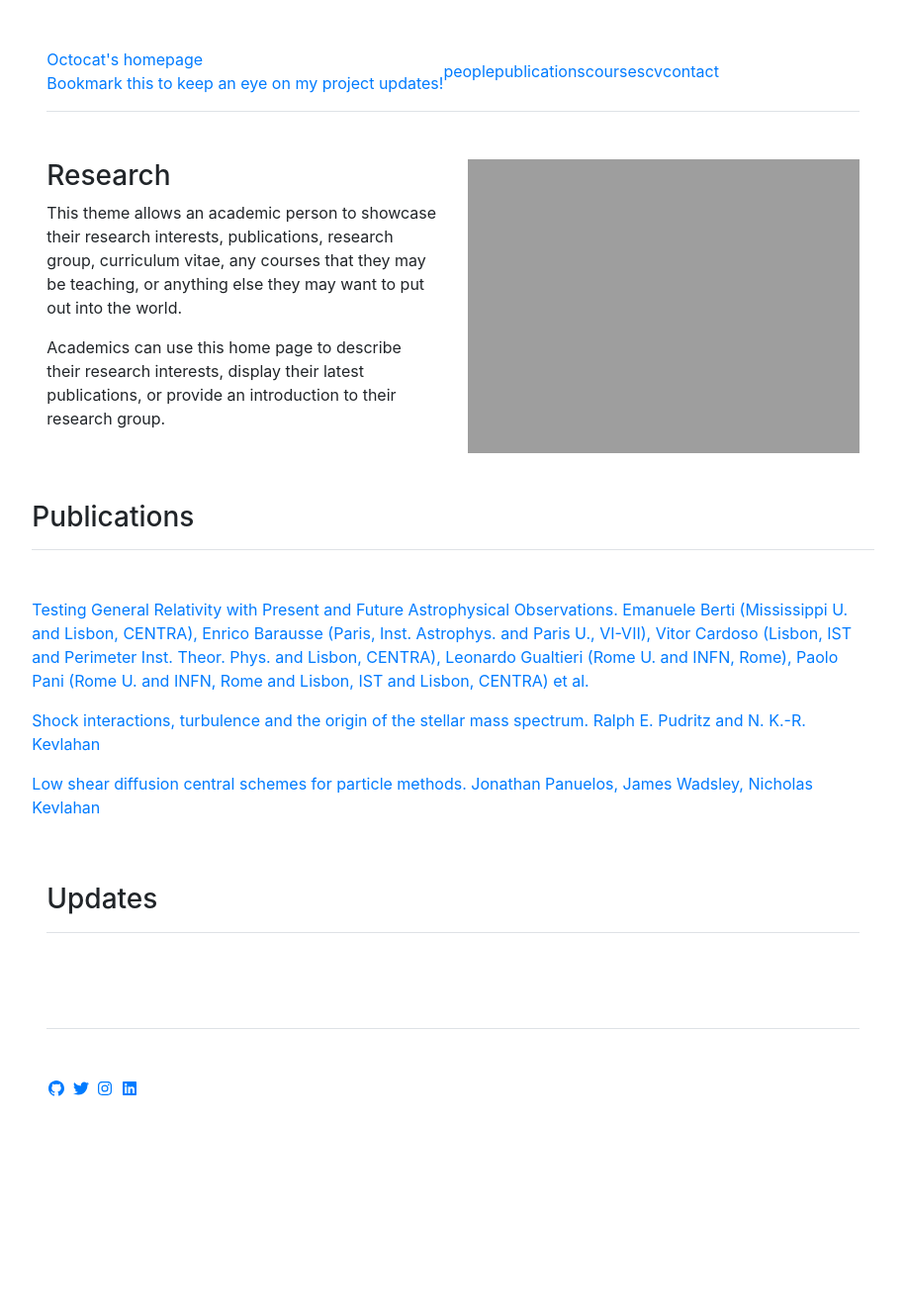
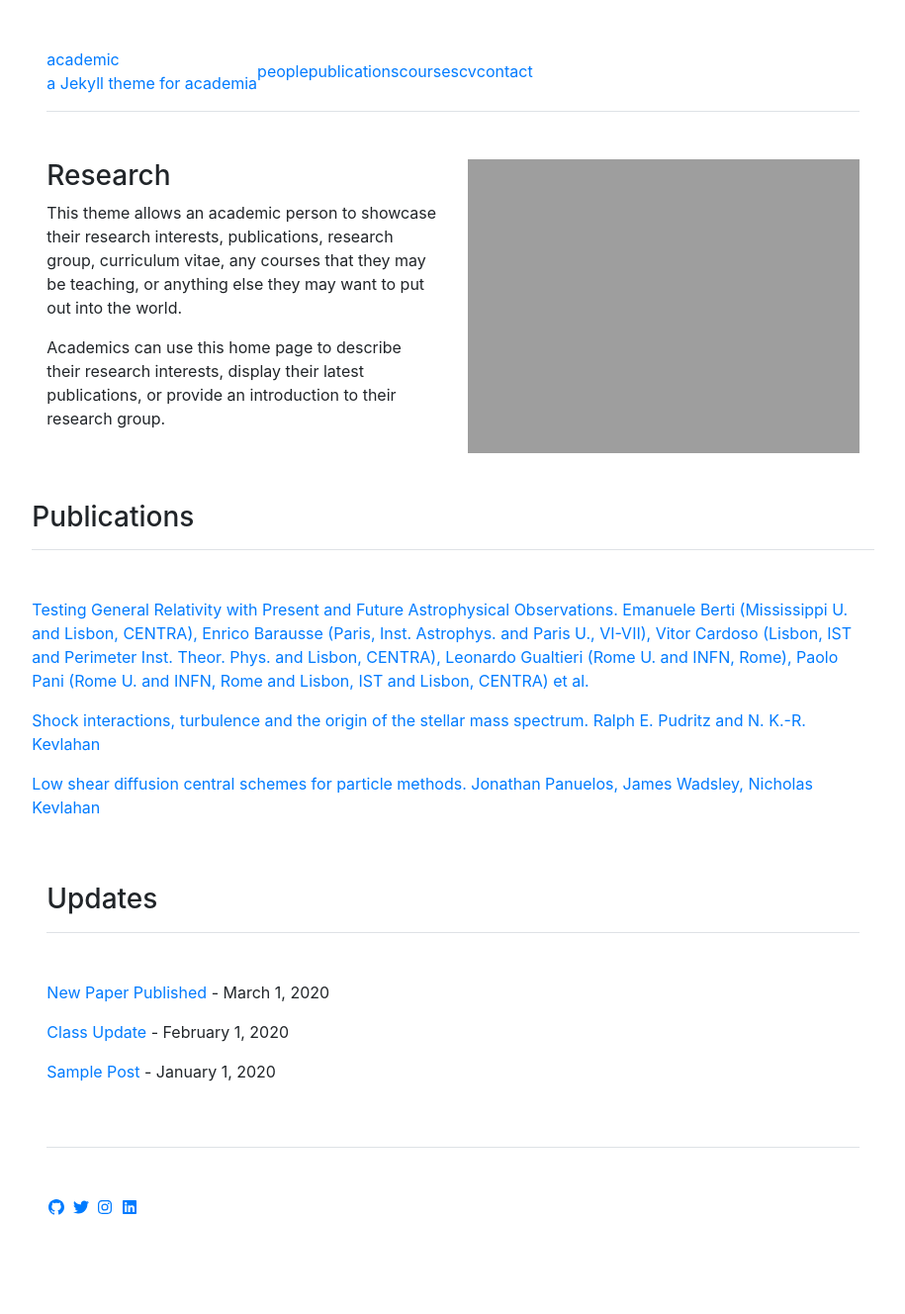
Before and after one commit to cao-ashley/cao-ashley.github.io, a Jekyll site: the page built from index.md, in a window 1280 px wide. Shown: the whole page at 99% size, without its empty margins (182-1097 px from the left). Built offline with Jekyll 4.4.1, drawn with Linux system fonts in a browser that asks for light colours; nearby versions of some CDN libraries; library files that are not in the unit come from our copies; before the commit the page ends 1208 px from its top, so only the background shows below that; part of the change alters nothing that is shown.

Commit message:
Add files via upload

```diff
--- a/_config.yml
+++ b/_config.yml
@@ -1,74 +1,4 @@
-remote-theme: academic-jekyll-theme
-title: Octocat's homepage
-description: Bookmark this to keep an eye on my project updates!
-# Where things are
-source              : .
-destination         : ./_site
-collections_dir     : .
-plugins_dir         : _plugins # takes an array of strings and loads plugins in that order
-layouts_dir         : _layouts
-data_dir            : _data
-includes_dir        : _includes
-sass:
-  sass_dir: _sass
-collections:
-  posts:
-    output          : true
-
-# Handling Reading
-safe                : false
-include             : [".htaccess"]
-exclude             : ["Gemfile", "Gemfile.lock", "node_modules", "vendor/bundle/", "vendor/cache/", "vendor/gems/", "vendor/ruby/"]
-keep_files          : [".git", ".svn"]
-encoding            : "utf-8"
-markdown_ext        : "markdown,mkdown,mkdn,mkd,md"
-strict_front_matter : false
-
-# Filtering Content
-show_drafts         : null
-limit_posts         : 0
-future              : false
-unpublished         : false
-
-# Plugins
-whitelist           : []
-plugins             : []
-
-# Conversion
-markdown            : kramdown
-highlighter         : rouge
-lsi                 : false
-excerpt_separator   : "\n\n"
-incremental         : false
-
-# Serving
-detach              : false
-port                : 4000
-host                : 127.0.0.1
-baseurl             : "" # does not include hostname
-show_dir_listing    : false
-
-# Outputting
-permalink           : date
-paginate_path       : /page:num
-timezone            : null
-
-quiet               : false
-verbose             : false
-defaults            : []
-
-liquid:
-  error_mode        : warn
-  strict_filters    : false
-  strict_variables  : false
-
-# Markdown Processors
-kramdown:
-  auto_ids          : true
-  entity_output     : as_char
-  toc_levels        : [1, 2, 3, 4, 5, 6]
-  smart_quotes      : lsquo,rsquo,ldquo,rdquo
-  input             : GFM
-  hard_wrap         : false
-  footnote_nr       : 1
-  show_warnings     : false
+url: "" # the base hostname & protocol for your site, e.g. http://example.com
+baseurl: "" # the subpath of your site, e.g. /blog
+title: "academic" # the name of your site, e.g. ACME Corp.
+description: "a Jekyll theme for academia"
```
